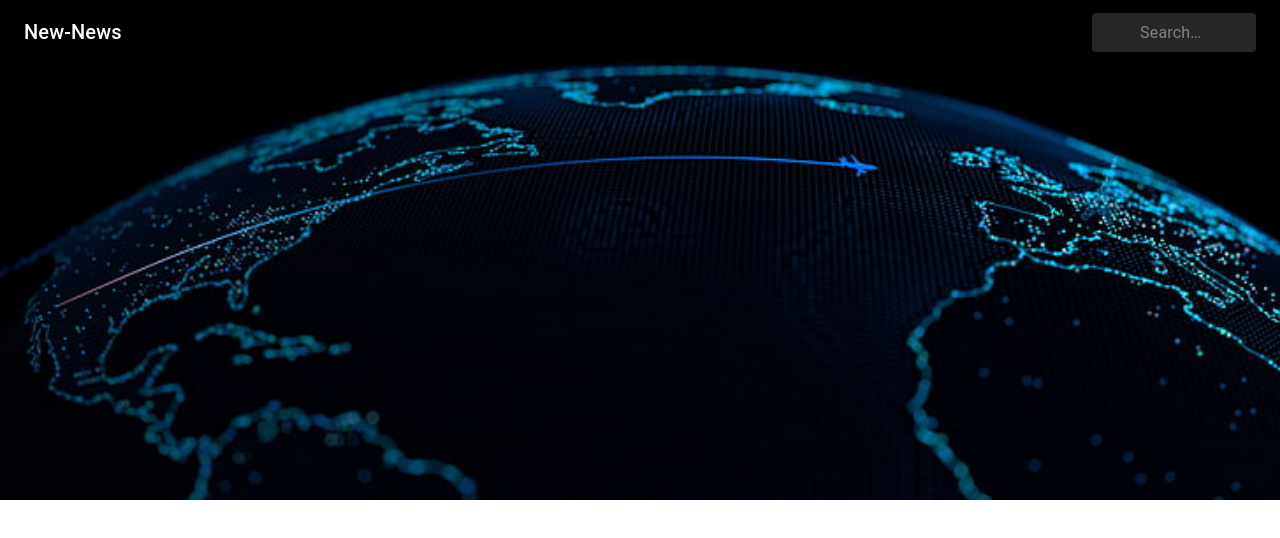
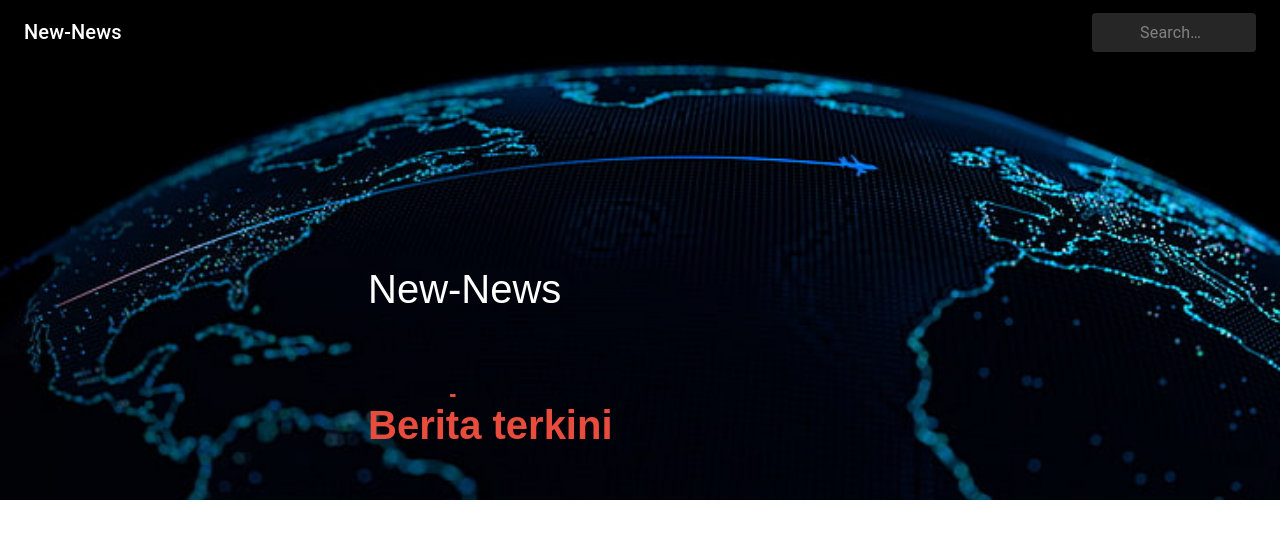
Before and after one commit to xenturion111/News-Project, a React (Vite) app: page / in a window 1280 px wide. Shown: the top 538 px of the page. Built offline with nearby package versions, Linux system fonts and the light colour scheme.

Commit message:
berhasil di commit

```diff
--- a/package.json
+++ b/package.json
@@ -12,6 +12,7 @@
     "@emotion/styled": "^11.8.1",
     "@material-ui/icons": "^4.11.3",
     "@mui/material": "^5.6.0",
+    "axios": "^0.26.1",
     "bootstrap": "^5.1.3",
     "react": "^17.0.2",
     "react-bootstrap": "^2.2.3",
--- a/src/App.css
+++ b/src/App.css
@@ -12,3 +12,85 @@ body {
   background-size: cover;
   position: relative;
 }
+
+.Iam {
+  padding: 4em 9.2em;
+  font: normal 40px/50px Montserrat, sans-serif;
+  color: rgb(255, 255, 255);
+}
+.Iam p {
+  height: 50px;
+  float: left;
+  margin-right: 0.5em;
+}
+.Iam b {
+  float: left;
+  overflow: hidden;
+  position: relative;
+  height: 50px;
+  top: 40px;
+}
+.Iam .innerIam {
+  display: inline-block;
+  color: #e74c3c;
+  position: relative;
+  white-space: nowrap;
+  top: 0;
+  left: 0;
+
+
+/*animation*/
+-webkit-animation:move 5s;
+   -moz-animation:move 5s;
+    -ms-animation:move 5s;
+     -o-animation:move 5s;
+        animation:move 5s;
+/*animation-iteration-count*/
+-webkit-animation-iteration-count:infinite;
+   -moz-animation-iteration-count:infinite;
+    -ms-animation-iteration-count:infinite;
+     -o-animation-iteration-count:infinite;
+        animation-iteration-count:infinite;
+/*animation-delay*/
+-webkit-animation-delay:1s;
+   -moz-animation-delay:1s;
+    -ms-animation-delay:1s;
+     -o-animation-delay:1s;
+        animation-delay:1s;
+}
+@keyframes move{
+0%  { top: 0px; }
+20% { top: -50px; }
+40% { top: -100px; }
+60% { top: -150px; }
+80% { top: -200px; }
+}
+
+@-webkit-keyframes move {
+    0%  { top: 0px; }
+    20% { top: -50px; }
+    40% { top: -100px; }
+    60% { top: -150px; }
+    80% { top: -200px; }
+}
+@-moz-keyframes move {
+    0%  { top: 0px; }
+    20% { top: -50px; }
+    40% { top: -100px; }
+    60% { top: -150px; }
+    80% { top: -200px; }
+}
+@-o-keyframes move {
+    0%  { top: 0px; }
+    20% { top: -50px; }
+    40% { top: -100px; }
+    60% { top: -150px; }
+    80% { top: -200px; }
+}
+@keyframes move {
+    0%  { top: 0px; }
+    20% { top: -50px; }
+    40% { top: -100px; }
+    60% { top: -150px; }
+    80% { top: -200px; }
+}
--- a/src/App.jsx
+++ b/src/App.jsx
@@ -1,15 +1,28 @@
 import React from 'react'
 import './App.css'
 import Navbar from './components/navBar/index'
-
 
 function App() {
   return (
     <div className="App">
       <section className="Header">
         <Navbar />
+          <div class="Iam">
+            <p>New-News</p>
+            <b>
+              <div class="innerIam">
+                Tempat<br />
+                Berita terkini<br />
+                Berita terpercaya<br />
+                Berita Terbaik<br />
+                Hanya di NEW NEWS
+                </div>
+            </b>
+          </div>
       </section>
+      <section>
 
+      </section>
     </div>
   )
 }
```
Also changed, not shown: 1 other file (tests, documents, lock files or other folders).
